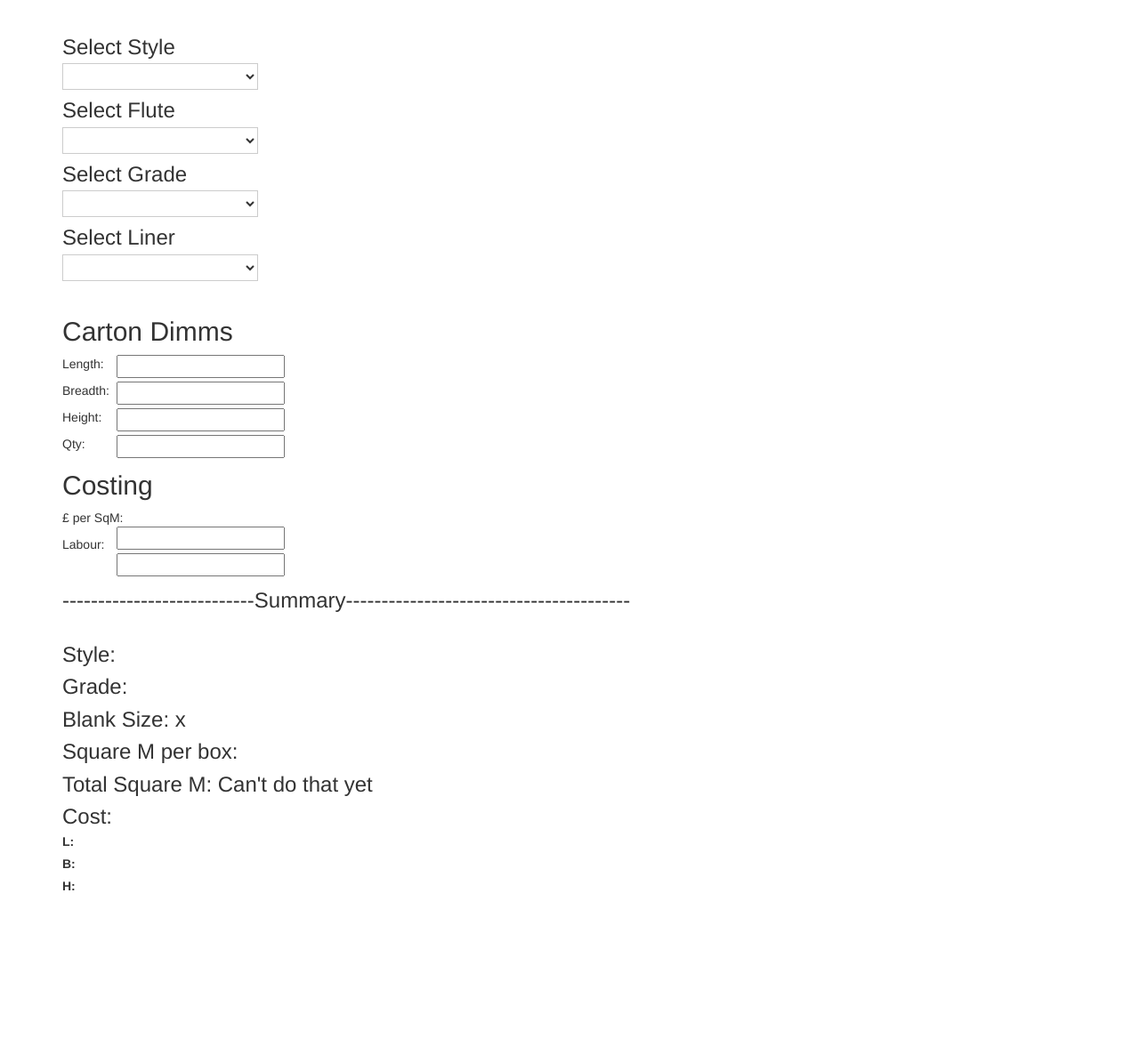
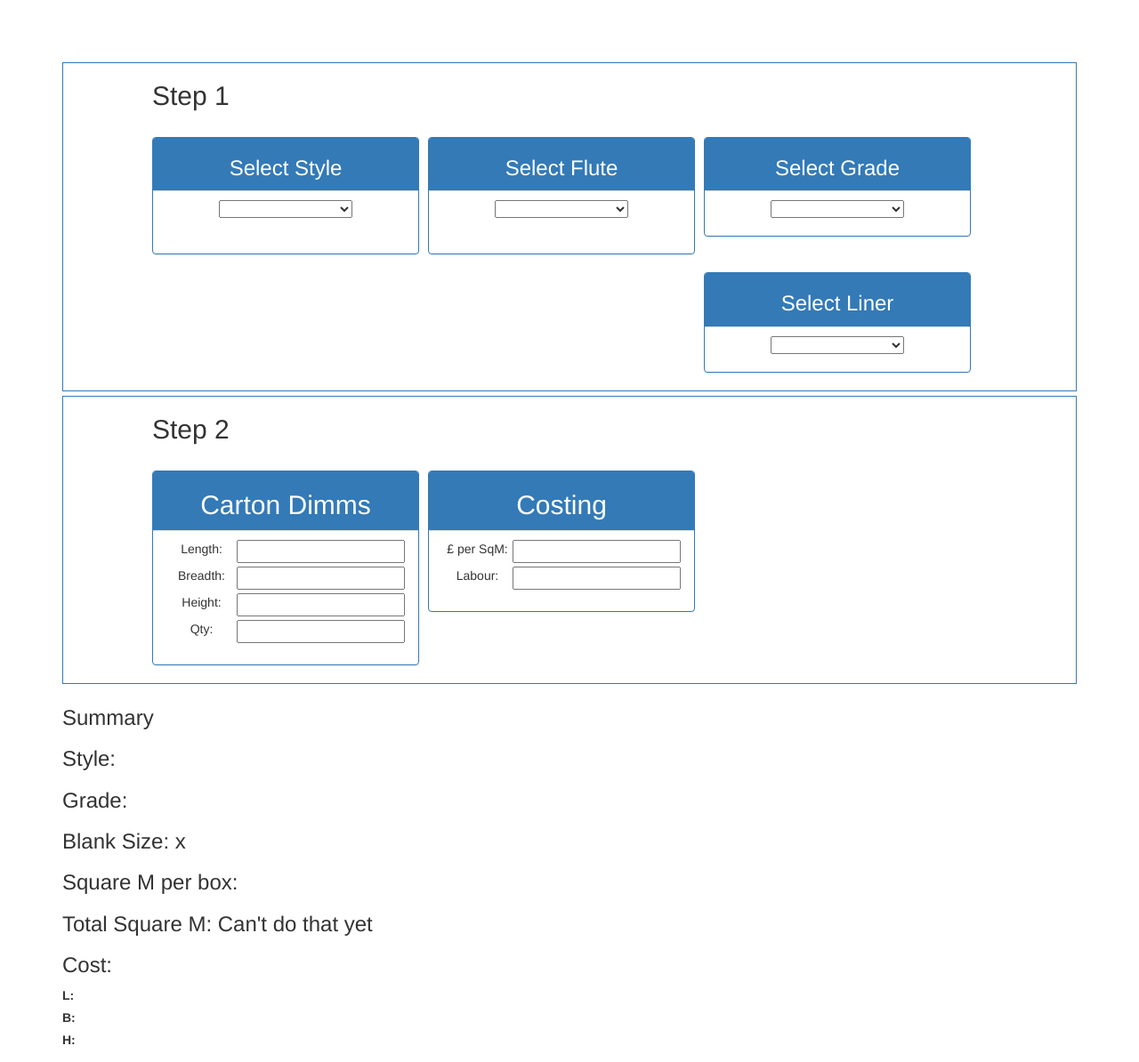
Before and after one commit to Werdlem/quotes, a PHP site: page / in a window 1280 px wide. Shown: the whole page at 89% size. Before the commit the page ends 1001 px from the top, so only its background shows below. Run offline with PHP 8.4, Linux system fonts and the light colour scheme; tables that the repository leaves empty or names only in its code hold one stand-in row (values such as "Sample post"); lists and menus that the app fills with data are empty; some libraries are stand-ins or nearby versions.

Commit message:
V17.08
Css changes to front end

```diff
--- a/Css/damasco-style.css
+++ b/Css/damasco-style.css
@@ -1,67 +1,56 @@
 @import url("bootstrap.min.css");
 
-h3{margin-bottom: 5px;
-    margin-top: 10px;}
-.hero-unit {
-    background-color: #eeeeee;
-    border-radius: 6px;
-    color: inherit;
-    font-size: 18px;
-    font-weight: 200;
-    line-height: 15px;
-    margin-bottom: 30px;
-    padding: 35px;
-}
+    .container {
+            padding-top: 50px
+        }
 
-.navbar .nav > li > a:focus, .navbar .nav > li > a:hover {
-  background-color: #5bb75b;
-    background-image: linear-gradient(to bottom, #62c462, #51a351);
-    background-repeat: repeat-x;
-    border-color: rgba(0, 0, 0, 0.1) rgba(0, 0, 0, 0.1) rgba(0, 0, 0, 0.25);
-    color: #fff;
-    text-shadow: 0 -1px 0 rgba(0, 0, 0, 0.25);
-	visibility:visible
-}
-
-.nav li:hover > ul {display:block}
-
-.dropdown-menu{margin: 0px 0 0;}
-
-#productDetail input {
-    border: 1px solid #cecece;
-    color: #949494;
-    font-family: Arial,Verdana,Helvetica,sans-serif;
-    font-size: 11px;
-    padding: 6px;
-    width: 220px;
-	}
+        .dimms {
 
 
+        }
 
-h1{text-align:center; color:#337ab7; margin-top:-30px}
+        input {
+            float: right;
+        }
 
-select {
-    width: 220px;
-    background-color: #ffffff;
-    border: 1px solid #cccccc;
-	height:30px;
-	line-height: 30px;
-}
+        #imgs {
+            float: left;
+        }
 
-input.suppliers{
-	width: 220px;
-	line-height:30px;
-	height:30px
-	}
+        #imgs img {
+            display: block;
 
-	.table>tbody>tr>td, .table>tbody>tr>th, .table>tfoot>tr>td, .table>tfoot>tr>th, .table>thead>tr>td, .table>thead>tr>th {
-    padding: 8px;
-    line-height: 1.42857143;
-    vertical-align: middle;
-	border-top:none;
-	border-bottom:dashed 1px #999;
-	}
+        }
 
-tr.table{
-	height:25px
-	}
+        .panel-primary{
+            float: left;
+            width: 300px;
+            text-align: center;
+            margin-right: 10px;
+            padding-bottom: 10px;
+            margin-top: 20px;
+
+        }
+        img {
+            max-width: 100%;
+            max-height: 100%;
+
+        }
+        select{
+            margin: 0 auto;
+            display: block;
+            width: 150px;
+               }
+        .panel-heading{
+            padding: 1px;
+            height: auto;
+        }
+        .panel-wrapper{
+            border: 1px solid #337ab7;
+            overflow: auto; padding-left: 100px;
+            margin-bottom: 5px;
+        }
+
+        .panel-footer{
+            background-color: transparent;
+        }
--- a/DAL/DAL.php
+++ b/DAL/DAL.php
@@ -47,7 +47,7 @@ public function addStyle($style,$height,$width,$length,$breadth,$glueFlap,$trimW
   $stmt = $pdo->prepare('insert into style
     (name, height, width, length, breadth, glueFlap, trimWidth, trimLength, image)
     values (?,?,?,?,?,?,?,?,?)');
-  $stmt->bindvalue(1, $style);#
+  $stmt->bindvalue(1, $style);
   $stmt->bindvalue(2, $height);
   $stmt->bindvalue(3, $width);
   $stmt->bindvalue(4, $length);
--- a/index.php
+++ b/index.php
@@ -1,52 +1,65 @@
 <!DOCTYPE html>
+<head>
 <html ng-app="quoteApp">
 <script src="https://ajax.googleapis.com/ajax/libs/angularjs/1.4.8/angular.min.js"></script>
 <link rel="stylesheet" href="css/damasco-style.css" type="text/css" />
 <link rel="stylesheet" href="css/jquery-ui.min.css" type="text/css" />
 <link rel="stylesheet" type="text/css" href="css/dateInput.css" />
+</html>
 
 <body ng-controller="styleController as style">
 
     <style>
-        .container {
-            padding-top: 50px
-        }
 
-        .dimms {
-            padding-top: 20px;
-            width: 250px;
-        }
-
-        input {
-            float: right;
-        }
-
-        #imgs {
-            float: right;
-        }
-
-        #imgs img {
-            display: block;
-        }
     </style>
     <form method="post" action="posted.php">
         <h1></h1>
         <div class="container">
-            <div id="imgs">
-                <img ng-src="{{selectedStyle.image}}" />
-                <img ng-src="{{selectedFlute.image}}" />
+           <div class="panel-wrapper" style="">
+           <h2>Step 1</h2>
+            <div class="panel panel-primary">
+            <div class="panel-heading">
+            <h3>Select Style</h3></div>
+            <div class="panel-footer">
+            <select ng-model="selectedStyle" ng-options="x.name for x in styles"></select>
+            <img ng-src="{{selectedStyle.image}}">
             </div>
-            <h3>Select Style</h3>
-            <select ng-model="selectedStyle" ng-options="x.name for x in styles"></select>
-            <h3>Select Flute</h3>
+            </div>
+
+             <div class="panel panel-primary">
+            <div class="panel-heading">
+            <h3>Select Flute</h3></div>
+             <div class="panel-footer">
             <select ng-model="selectedFlute" ng-options="x.type for x in flutes"></select>
-            <h3>Select Grade</h3>
+             <img ng-src="{{selectedFlute.image}}">
+             </div>
+             </div>
+
+            <div class="panel panel-primary">
+            <div class="panel-heading">
+            <h3>Select Grade</h3></div>
+             <div class="panel-footer">
             <select ng-model="selectedGrade" ng-options="x.type for x in grades"></select>
-            <h3>Select Liner</h3>
+            </div>
+            </div>
+            <div class="panel panel-primary" >
+            <div class="panel-heading">
+            <h3>Select Liner</h3></div>
+            <div class="panel-footer">
             <select ng-model="selectedLiner" ng-options="x.grade for x in liners"></select>
+            </div>
+            </div>
+            </div>
 
-            <div class="dimms">
+
+          <div class="panel-wrapper">
+              <div class="dimms">
+              <h2>Step 2</h2>
+            <div class="panel panel-primary">
+            <div class="panel-heading">
                 <h2>Carton Dimms</h2>
+                </div>
+               <div class="panel-footer">
                 <p>Length: <input type="text" ng-model="length"></p>
 
                 <p>Breadth: <input type="text" ng-model="breadth"></p>
@@ -54,15 +67,21 @@
                 <p>Height: <input type="text" ng-model="height"></p>
 
                 <p>Qty: <input type="text" ng-model="qty"></p>
-
-                <h2>Costing</h2>
+                </div>
+                </div>
+            <div class="panel panel-primary">
+            <div class="panel-heading">
+                <h2>Costing</h2></div>
+                <div class="panel-footer">
                 <p>£ per SqM: <input type="text" ng-model="cost"></p>
                 <p>Labour: <input type="text" ng-model="labour"></p>
-            </div>
+                </div>
+                </div>
+                </div>
+                </div>
 
-            <br/>
-            <h3>---------------------------Summary----------------------------------------</h3>
-            <br />
+            <div id="summary" style="float: left; width: 900px">
+           <h3>Summary</h3>
             <p>
                 <h3>Style: {{selectedStyle.name}} </h3>
                 <input type="hidden" name="style" value="{{selectedStyle.type}}">
@@ -90,6 +109,8 @@
                 <label>B: {{breadth}}</label><br/>
                 <label>H: {{height}}</label>
                 <br/>
+                </p>
+                </div>
 
                 <img ng-src="{{selectedStyle.image}}" />
 
--- a/scripts/myApp.js
+++ b/scripts/myApp.js
@@ -24,7 +24,8 @@ app.controller('styleController', function($scope, $http) {
     	}
     	catch(x){}
     };
- $scope.calcSqMperBox = function(){
+
+     $scope.calcSqMperBox = function(){
         try {
         return (($scope.height * $scope.selectedStyle.height + $scope.breadth * $scope.selectedStyle.width + (+$scope.selectedFlute.width * $scope.selectedStyle.trimWidth))
         	* ($scope.length * $scope.selectedStyle.length
```
